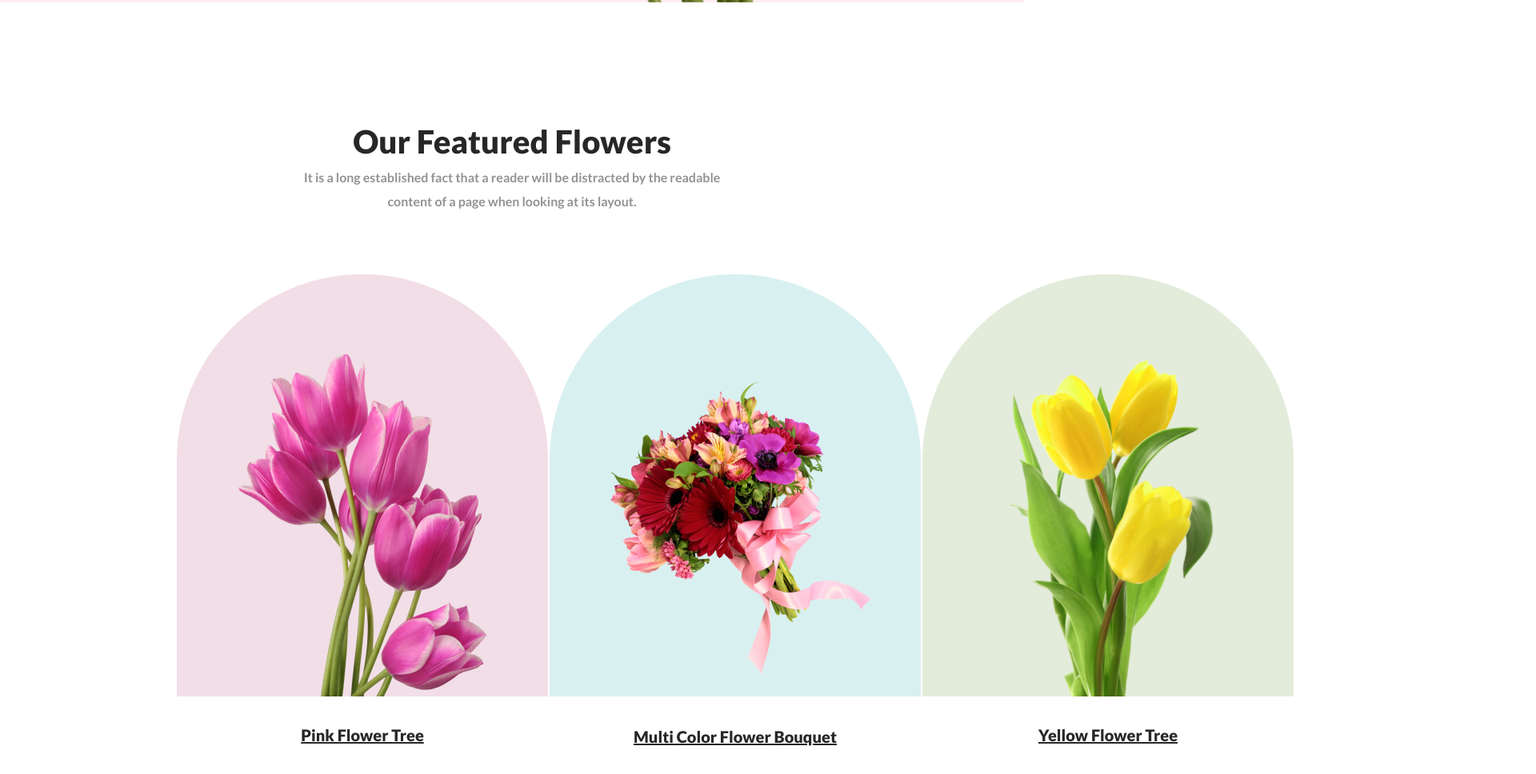
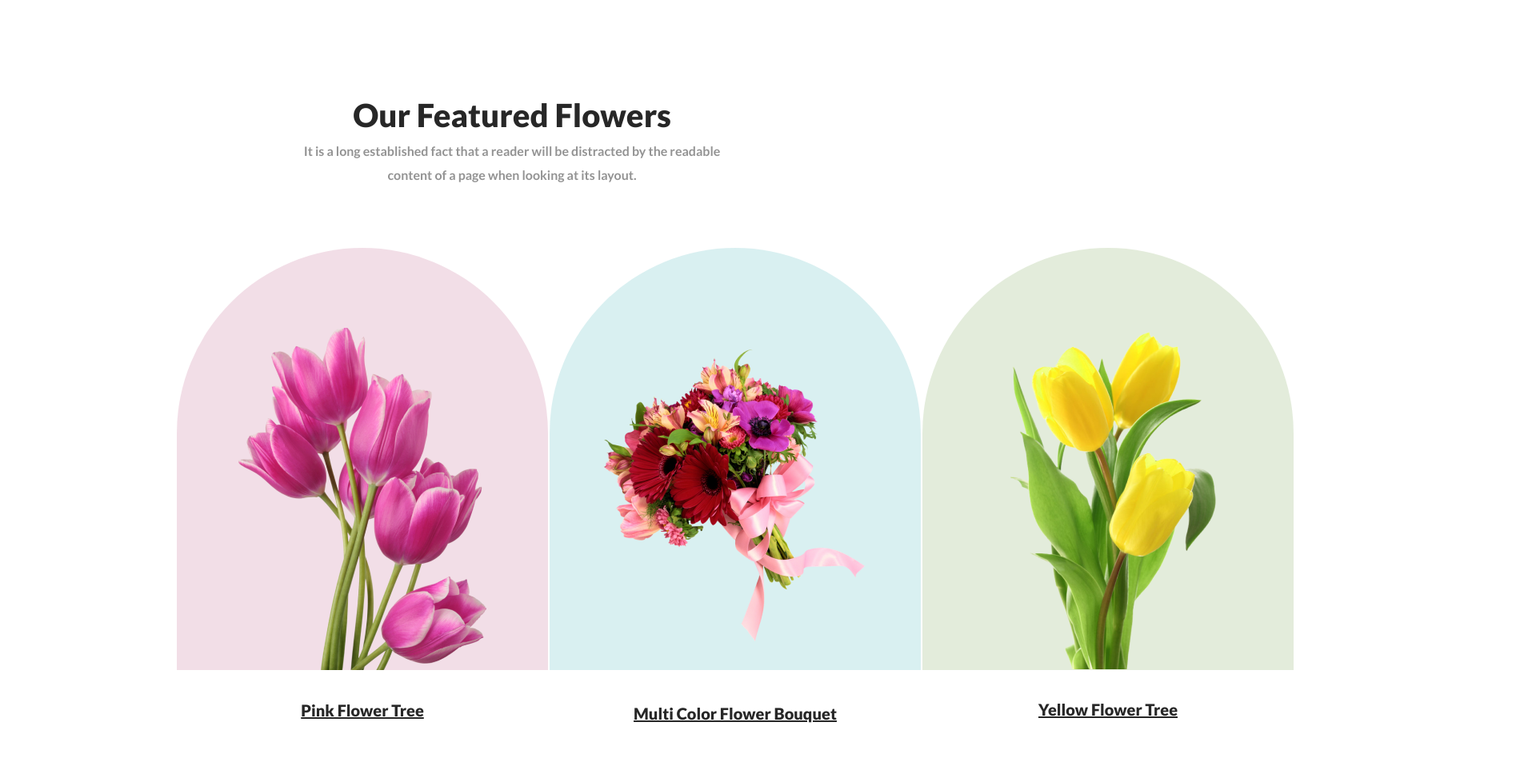
Before and after one commit to I3la4ck/Flower_website, a plain HTML site: page index.html in a window 1280 px wide. Shown: the part 757-1725 px from the top of the page at 80% size, 1920 px wide, since content can reach past the window. Drawn offline with Linux system fonts and the light colour scheme.

Commit message:
width issue solve and unnecessary clases removed.

```diff
--- a/index.css
+++ b/index.css
@@ -49,7 +49,6 @@
   align-items: center;
   background-color: rgba(229, 84, 115, 0.1);
   padding: 30px 140px 0px;
-  /* width; */
 }
 
 .title-banner {
@@ -67,15 +66,11 @@
 }
 
 .banner-photo {
-  width: 570px;
-  height: 730px;
-  padding: 0px 10px;
+  max-width: 100%;
+  max-height: 800px;
+
 }
 
-.flower {
-  width: 570px;
-  height: 730px;
-}
 
 /* featured flower section */
 
@@ -122,25 +117,23 @@
 
 .feature-photo {
   text-align: center;
-  /* padding: 100px 75px 0px; */
+
 }
 
-.feature-image-1 {
-  width: 310px;
-  height: 428px;
-  padding: 100px 75px 0px;
+.feature-image {
+  margin: 2px;
 }
 
-.feature-image-2 {
-  width: 370px;
-  height: 370px;
-  padding: 130px 95px 30px 60px;
+.flower-image-1 {
+  padding: 98px 75px 0px;;
 }
 
-.feature-image-3 {
-  width: 310px;
-  height: 470px;
-  padding: 58px 75px 0px;
+.flower-image-2 {
+  padding: 120px 75px 40px 50px;;
+}
+
+.flower-image-3 {
+  padding: 54px 75px 0px;;
 }
 
 .feature-link {
@@ -161,7 +154,6 @@
   display: flex;
   justify-content: space-around;
   align-items: center;
-  /* width: 1440px; */
   height: 300px;
   padding: 0px 100px;
   margin: 80px 230px;
@@ -174,7 +166,6 @@
 }
 
 .delivery-support-image {
-  /* text-align: center; */
   padding: 15px;
 }
 
@@ -184,7 +175,6 @@
 
 .delivery-support-name {
   color: rgba(39, 39, 39, 0.8);
-  /* text-align: center; */
   font-family: Lato;
   font-size: 20px;
   font-style: normal;
@@ -197,7 +187,6 @@
   display: flex;
   justify-content: space-around;
   align-items: center;
-  width: 1920px;
   height: 620px;
   border-radius: 8px;
   background: rgba(229, 84, 115, 0.05);
@@ -232,7 +221,6 @@
 /* subscription section  */
 
 .subscription-container {
-  width: 1440px;
   height: 449px;
   border-radius: 8px;
   margin: 100px 230px;
@@ -262,7 +250,6 @@ input[type="email"] {
   font-family: Lato;
   font-size: 16px;
   font-weight: 600;
-  /* margin: 10px 0px; */
 }
 
 /* customer feedback section  */
@@ -310,7 +297,6 @@ input[type="email"] {
 /* footer section */
 
 .footer-container {
-  width: 1920px;
   height: 180px;
   text-align: center;
   padding: 120px 0px;
--- a/index.html
+++ b/index.html
@@ -7,7 +7,6 @@
     <link rel="stylesheet" href="index.css" />
   </head>
   <body>
-    <header></header>
 
     <main>
       <!-- Top section -->
@@ -48,7 +47,7 @@
             <div class="feature-box box-background-1">
               <div class="feature-photo">
                 <img
-                  class="feature-image-1"
+                  class="feature-image flower-image-1"
                   src="./Flower Asset/pngwing 6.png"
                   alt="Pink flower"
                 />
@@ -60,7 +59,7 @@
             <div class="feature-box box-background-2">
               <div class="feature-photo">
                 <img
-                  class="feature-image-2"
+                  class="feature-image flower-image-2"
                   src="./Flower Asset/pngwing 5.png"
                   alt="Pink flower"
                 />
@@ -74,7 +73,7 @@
             <div class="feature-box box-background-3">
               <div class="feature-photo">
                 <img
-                  class="feature-image-3"
+                  class="feature-image flower-image-3"
                   src="./Flower Asset/pngwing 7.png"
                   alt="Pink flower"
                 />
@@ -161,28 +160,24 @@
           <div class="social-box">
             <div class="social-image-box-1">
               <img
-                class="social-flower-image image-1"
                 src="./Flower Asset/Flower 01.png"
                 alt="flower image"
               />
             </div>
             <div class="social-image-box-2">
               <img
-                class="social-flower-image image-2"
                 src="./Flower Asset/Rectangle 4.png"
                 alt="flower image"
               />
             </div>
             <div class="social-image-box-3">
               <img
-                class="social-flower-image image-3"
                 src="./Flower Asset/Rectangle 5.png"
                 alt="flower image"
               />
             </div>
             <div class="social-image-box-4">
               <img
-                class="social-flower-image image-4"
                 src="./Flower Asset/Rectangle 6.png"
                 alt="flower image"
               />
```
